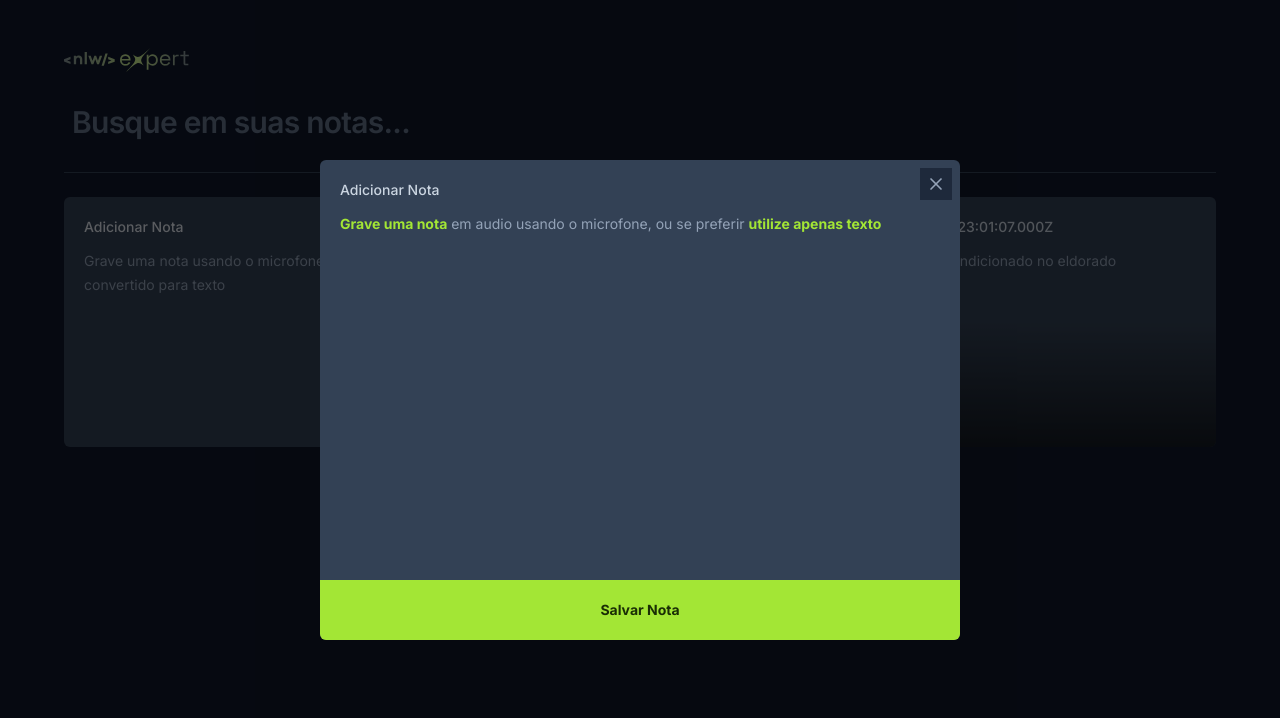
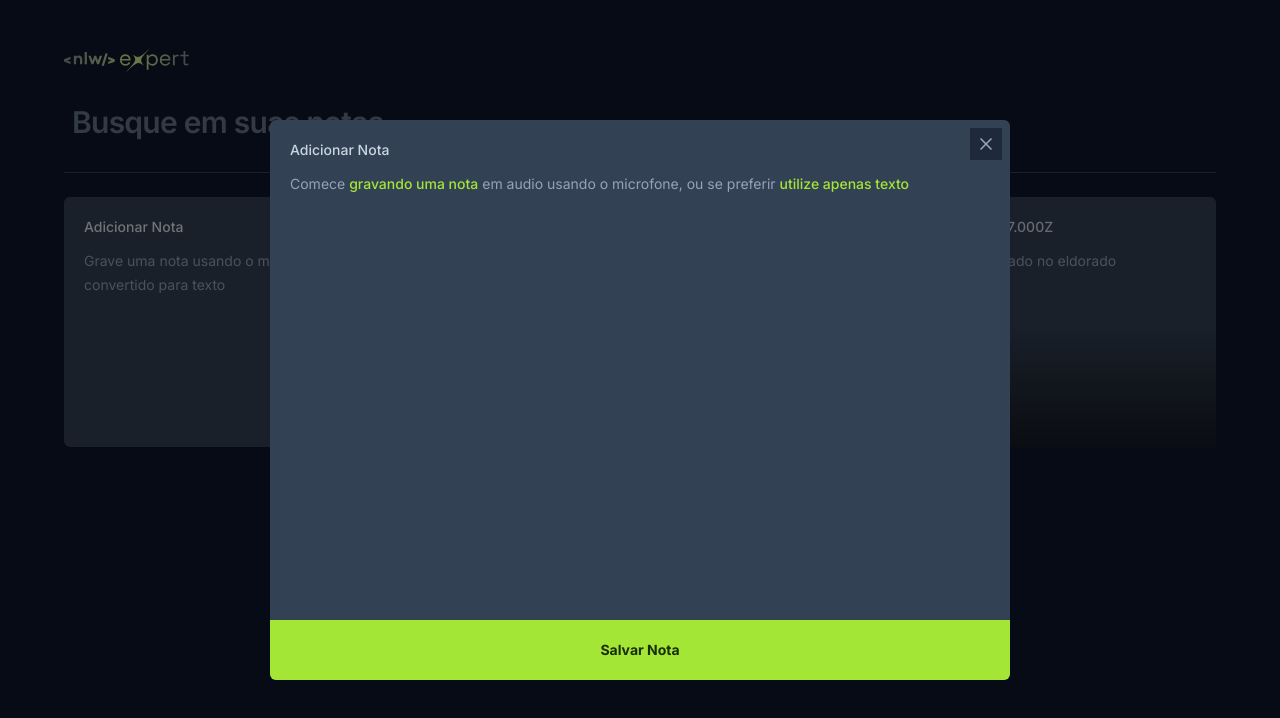
Before and after one commit to CassioJhones/FastAnotation, a React (Vite) app: page / in a window 1280 px wide. Both pictures are taken after a click on the button 248 px from the left and 322 px from the top of the page. Shown: the top 718 px of the page. Built offline with nearby package versions, Linux system fonts and the light colour scheme.

Commit message:
usestate Inicial do novo card

```diff
--- a/src/Componentes/NovoCardNotas.tsx
+++ b/src/Componentes/NovoCardNotas.tsx
@@ -2,8 +2,15 @@ import * as Dialog from "@radix-ui/react-dialog"
 import { formatDistanceToNow } from 'date-fns'
 import { ptBR } from 'date-fns/locale'
 import { X } from 'lucide-react'
+import { useState } from "react"
 
 export function NovoCardNotas() {
+  const [deveAparecer, SetDeveAparecer] = useState(true)
+
+  function usuarioComecouEditar() {
+    SetDeveAparecer(false)
+  }
+
   return (
     <Dialog.Root>
       <Dialog.Trigger className='flex flex-col text-left rounded-md bg-slate-700 p-5 gap-3 hover:ring-2 hover:ring-slate-600 focus-visible:ring-lime-400 focus-visible:ring-2 ' >
@@ -14,19 +21,22 @@ export function NovoCardNotas() {
       </Dialog.Trigger>
 
       <Dialog.Portal>
-        <Dialog.Overlay className="inset-0 fixed bg-black/60" />
-        <Dialog.Content className="overflow-hidden outline-none max-w-[640px] w-full bg-slate-700 rounded-md flex flex-col fixed left-1/2 top-1/2 -translate-y-1/2 -translate-x-1/2  h-[60vh]  " >
+        <Dialog.Overlay className="inset-0 fixed bg-black/50" />
+        <Dialog.Content className="overflow-hidden outline-none h-[70vh] max-w-[740px] w-full bg-slate-700 rounded-md flex flex-col fixed left-1/2 top-1/2 -translate-y-1/2 -translate-x-1/2    " >
 
           <Dialog.Close className="absolute right-2 top-2 bg-slate-800 p-1.5 text-slate-400 hover:bg-slate-900  hover:text-red-400"  >
             <X className="size-5" />
           </Dialog.Close>
+
           <div className="flex flex-1 flex-col gap-3 p-5">
             <span className='text-sm font-medium text-slate-300'>
               Adicionar Nota
             </span>
+
+            {deveAparecer?(
             <p className='text-sm leading-6 text-slate-400'>
-              <button className="font-bold text-lime-400 hover:underline"> Grave uma nota</button> em audio usando o microfone, ou se preferir <button className="font-bold text-lime-400 hover:underline"> utilize apenas texto</button>
-            </p>
+              Comece <button className="font-medium text-lime-400 hover:underline"> gravando uma nota </button> em audio usando o microfone, ou se preferir <button onClick={usuarioComecouEditar} className="font-medium text-lime-400 hover:underline">  utilize apenas texto</button>
+            </p>) : (<p>editor</p>)}
           </div>
 
           <button type="button" className=" hover:bg-lime-600 outline-none text-lime-950 text-sm w-full bg-lime-400 py-5 text-center font-bold">
```
